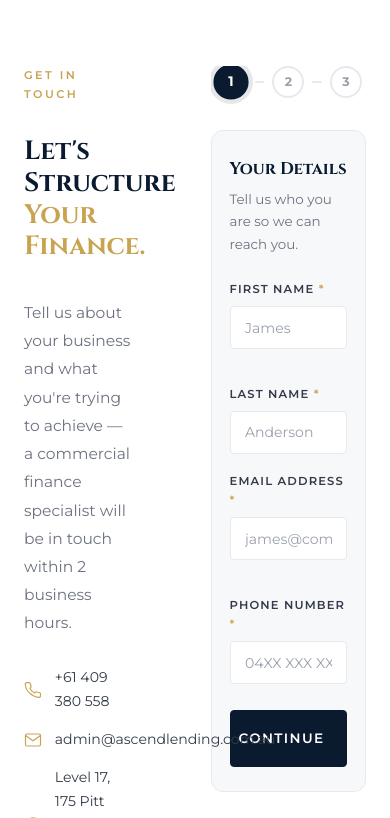
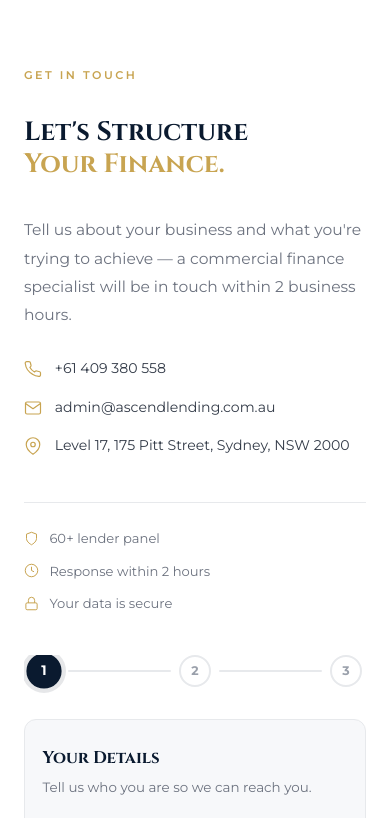
Before and after one commit to bhrnjadovic/Ascend-Lending, a website: page index.html in a window 390 px wide. Shown: the part 11182-12000 px from the top of the page. Drawn offline with Linux system fonts and the light colour scheme.

Commit message:
Add files via upload

```diff
--- a/styles.css
+++ b/styles.css
@@ -2694,4 +2694,11 @@
     .form-row {
         grid-template-columns: 1fr;
     }
-}
+    .contact__inner {
+        grid-template-columns: 1fr;
+        gap: 2.5rem;
+    }
+    .contact__left {
+        position: static;
+    }
+}
```
